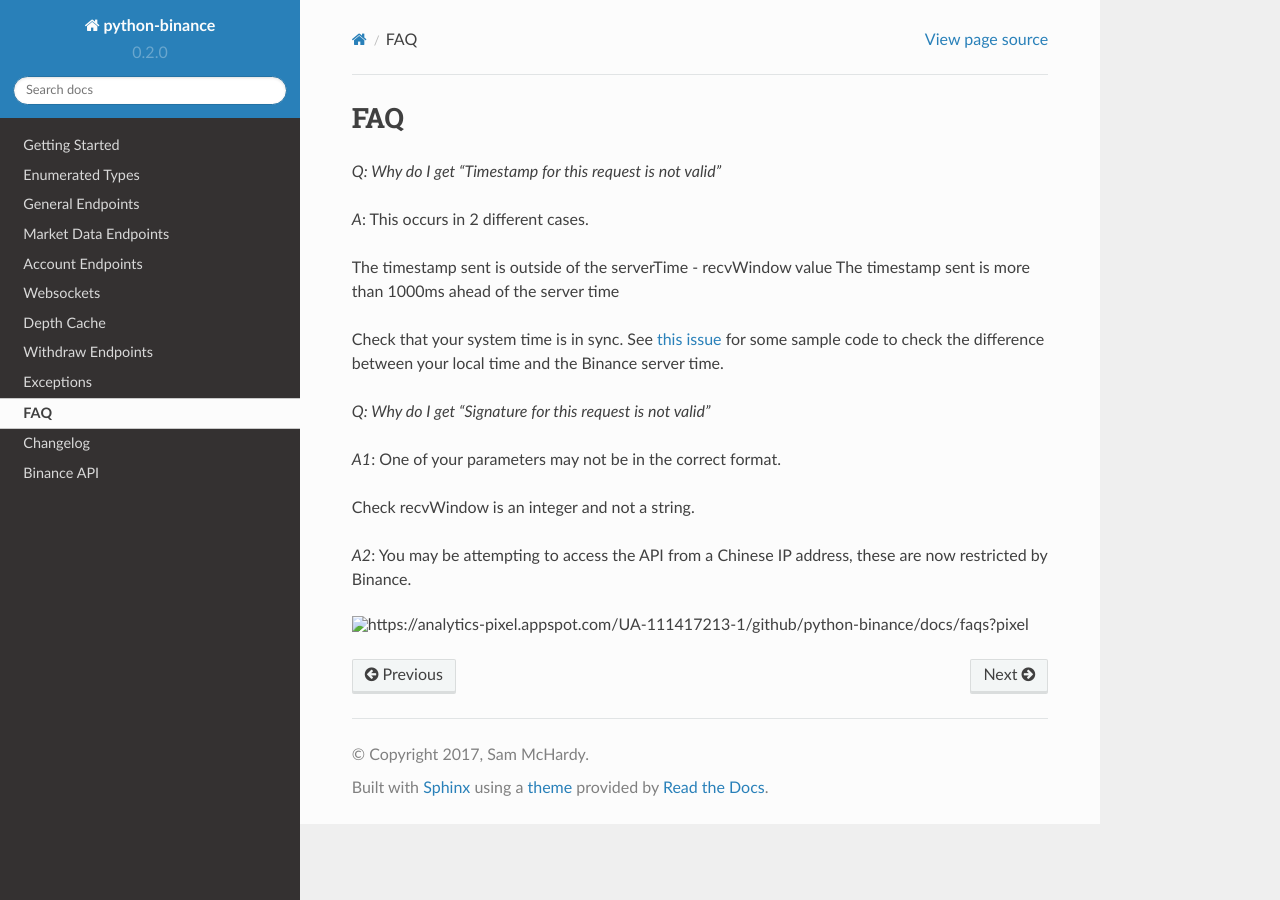
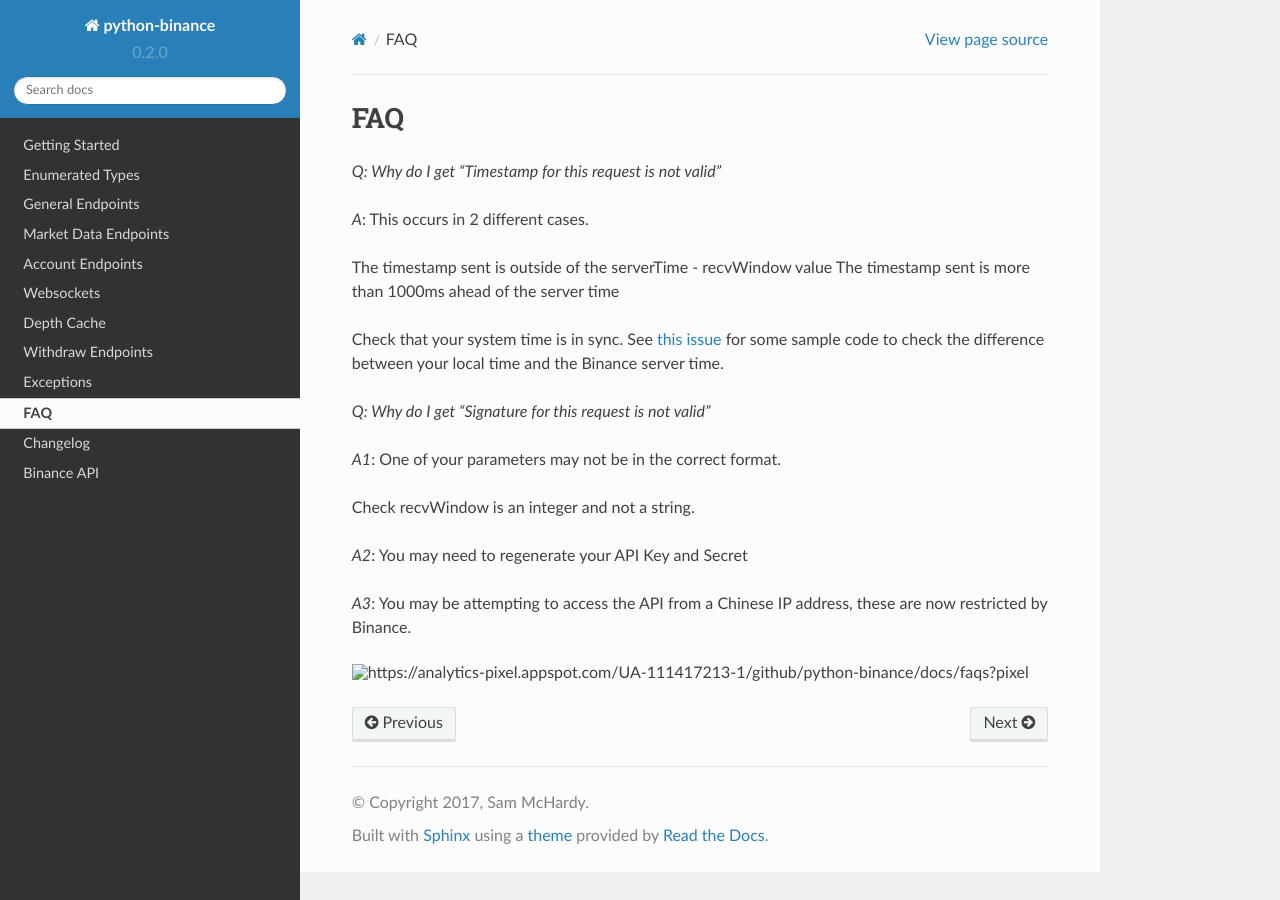
Before and after one commit to sammchardy/python-binance, a Sphinx documentation site: the page built from docs/faqs.rst, in a window 1280 px wide. Built offline with Sphinx 7.4.7 and the Read the Docs theme 2.0.0, drawn with Linux system fonts in a browser that asks for light colours; formulas are drawn with MathJax 3.

```diff
--- a/docs/faqs.rst
+++ b/docs/faqs.rst
@@ -11,13 +11,14 @@ The timestamp sent is more than 1000ms ahead of the server time
 Check that your system time is in sync. See `this issue <https://github.com/sammchardy/python-binance/issues/2#issuecomment-324878152>`_ for some sample code to check the difference between your local
 time and the Binance server time.
 
-
 *Q: Why do I get "Signature for this request is not valid"*
 
 *A1*: One of your parameters may not be in the correct format.
 
 Check recvWindow is an integer and not a string.
 
-*A2*: You may be attempting to access the API from a Chinese IP address, these are now restricted by Binance.
+*A2*: You may need to regenerate your API Key and Secret
+
+*A3*: You may be attempting to access the API from a Chinese IP address, these are now restricted by Binance.
 
 .. image:: https://analytics-pixel.appspot.com/UA-111417213-1/github/python-binance/docs/faqs?pixel
```
